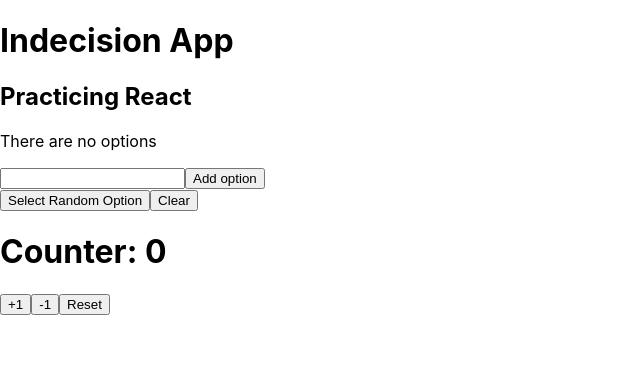
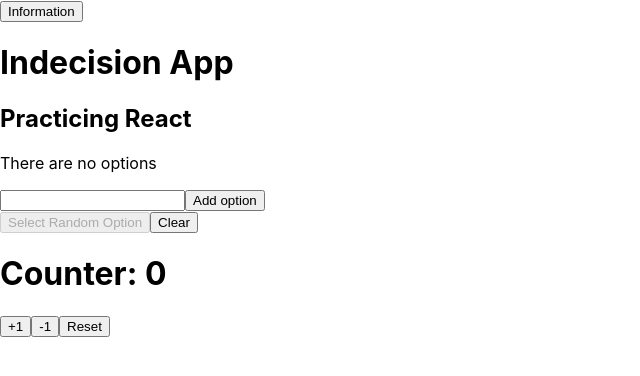
Before and after one commit to JOadelic/React-udemy-course, a React (Create React App) app: page / in a window 1280 px wide. Shown: the top 376 px of the page, without its empty margins (0-640 px from the left). Built offline with nearby package versions, Linux system fonts and the light colour scheme.

Commit message:
adds information toggle, organizes files

```diff
--- a/src/App.js
+++ b/src/App.js
@@ -1,57 +1,17 @@
-import React, {useState} from 'react';
+import React from 'react';
+import Counter from './components/Counter.js';
+import Indecision from './components/Indecision.js';
+import Toggle from './components/Toggle.js';
+
 import './App.css';
 
-function App() {
-  const [count, setCount] = useState(0);
-  const [options, setOptions] = useState([]);
-
-  const app = {
-    title: "Indecision App",
-    subtitle: "Practicing React",
-  };
-
-  const formSubmit = (e) => {
-    e.preventDefault();
-
-    let option = e.target.elements.option.value;
-
-    if (option) {
-      setOptions((prev) => [...prev, option])
-      e.target.elements.option.value = "";
-    }
-  }
-
-  const clearOptions = () => {
-    setOptions([])
-  }
-
-  const choose = () => {
-    let chosenOption = Math.floor(Math.random() * options.length)
-    alert(`Select option ${chosenOption + 1}`)
-  }
+export default function App() {
 
   return (
   <div>
-    <div>
-      <h1>{app.title}</h1>
-      <h2>{app.subtitle}</h2>
-      <p>{app.subtitle && options.length > 0 ? `These are your options: ` : `There are no options`}</p>
-      <ol>
-        {options.map(option => (<li key={option}>{option}</li>))}
-      </ol>
-      <form onSubmit={formSubmit}>
-        <input type='text' name='option'/>
-        <button>Add option</button>
-      </form>
-      <button onClick={choose}>Select Random Option</button>
-      <button onClick={clearOptions}>Clear</button>
-    </div>
-
-    <h1>Counter: {count}</h1>
-    <button onClick={() => setCount(count + 1)}>+1</button>
-    <button onClick={() => setCount(count - 1)}>-1</button>
-    <button onClick={() => setCount(0)}>Reset</button>
+    <Toggle />
+    <Indecision />
+    <Counter />
   </div>
   )
 }
-export default App;
--- /dev/null
+++ b/src/components/Counter.js
@@ -0,0 +1,14 @@
+import React, { useState } from 'react';
+
+export default function Counter() {
+  const [count, setCount] = useState(0);
+
+  return (
+    <div>
+      <h1>Counter: {count}</h1>
+      <button onClick={() => setCount(count + 1)}>+1</button>
+      <button onClick={() => setCount(count - 1)}>-1</button>
+      <button onClick={() => setCount(0)}>Reset</button>
+    </div>
+  )
+}
--- /dev/null
+++ b/src/components/Indecision.js
@@ -0,0 +1,47 @@
+import React, { useState } from 'react';
+
+export default function Indecision() {
+  const [options, setOptions] = useState([]);
+
+  const app = {
+    title: "Indecision App",
+    subtitle: "Practicing React",
+  };
+
+  const formSubmit = (e) => {
+    e.preventDefault();
+
+    let option = e.target.elements.option.value;
+
+    if (option) {
+      setOptions((prev) => [...prev, option])
+      e.target.elements.option.value = "";
+    }
+  }
+
+  const clearOptions = () => {
+    setOptions([])
+  }
+
+  const choose = () => {
+    let chosenOption = Math.floor(Math.random() * options.length)
+    alert(`Select option ${chosenOption + 1}`)
+  }
+
+  return (
+    <div>
+      <h1>{app.title}</h1>
+      <h2>{app.subtitle}</h2>
+      <p>{app.subtitle && options.length > 0 ? `These are your options: ` : `There are no options`}</p>
+      <ol>
+        {options.map(option => (<li key={option}>{option}</li>))}
+      </ol>
+      <form onSubmit={formSubmit}>
+        <input type='text' name='option'/>
+        <button>Add option</button>
+      </form>
+      <button disabled={options.length < 1 ? true : false} onClick={choose}>Select Random Option</button>
+      <button onClick={clearOptions}>Clear</button>
+    </div>
+  )
+}
--- /dev/null
+++ b/src/components/Toggle.js
@@ -0,0 +1,25 @@
+import React, { useState } from 'react';
+
+export default function Toggle() {
+  const [visible, setVisible] = useState(false);
+
+  function appInfo() {
+    if (visible) {
+      setVisible(false);
+      } else {
+        setVisible(true)
+    }
+
+  }
+
+  return (
+    <div>
+      <button onClick={appInfo}>{visible ? 'Close Information' : 'Information'}</button>
+      {visible ? <p>This app is a showcase of my skills in React. It is comprised
+                    of some simple components that manipulate state/data and I also
+                    have some fun with styling and design.
+
+      </p> : ""}
+    </div>
+  )
+}
```
